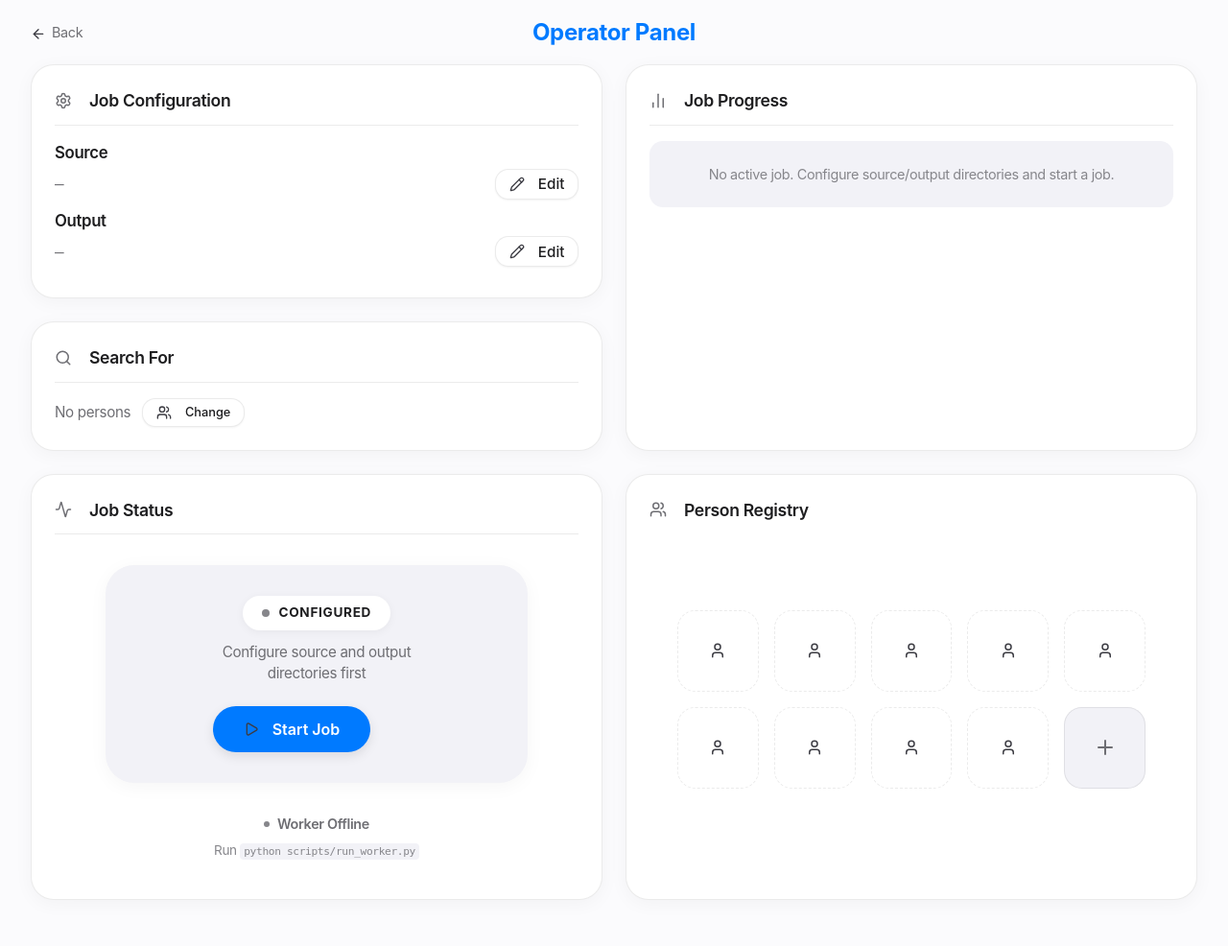
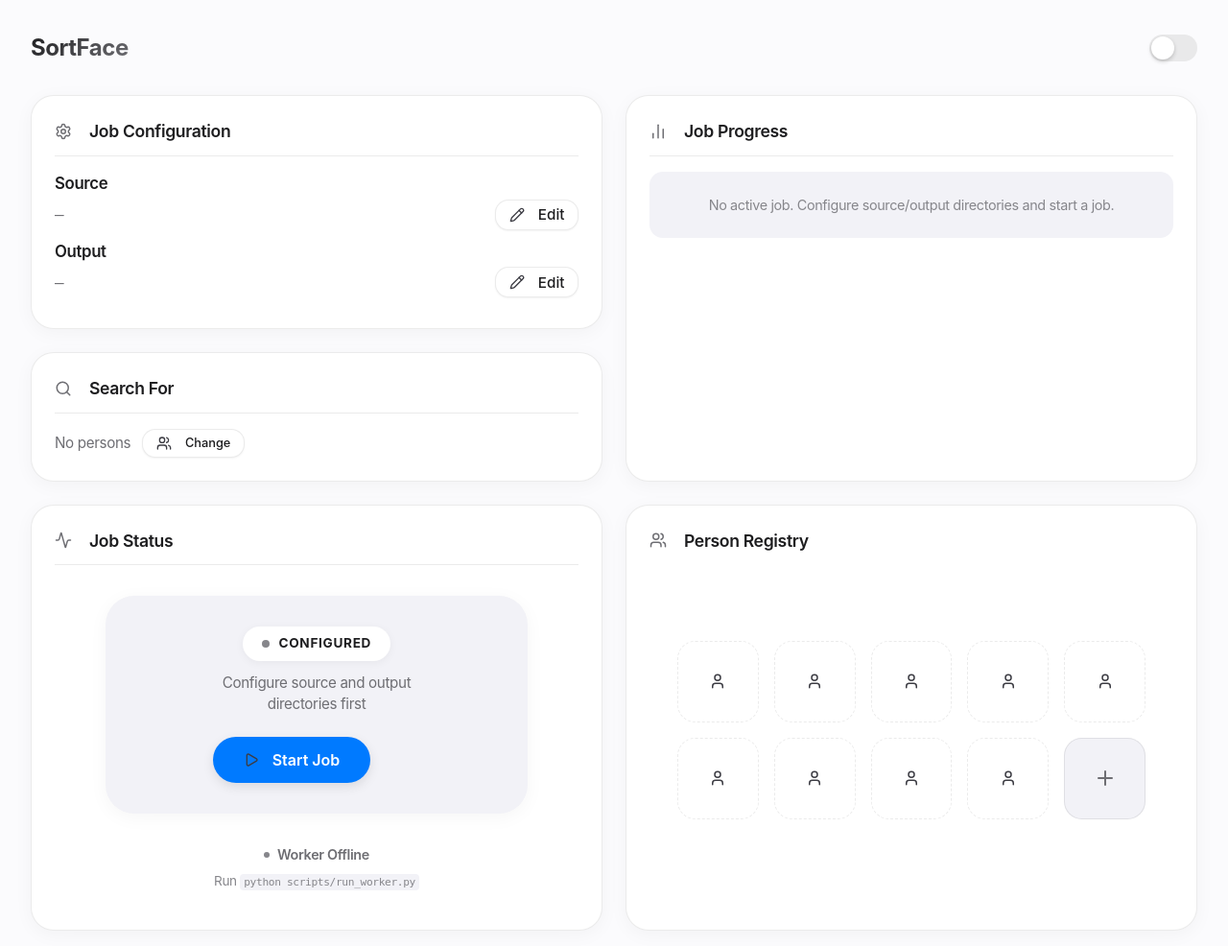
Before and after one commit to bhaskar-k123/sortface, a FastAPI app: page / in a window 1280 px wide. Shown: the whole page at 96% size. Before the commit the page ends 938 px from the top, so only its background shows below. Run offline with FastAPI, Linux system fonts and the light colour scheme; data comes from the database, SQL or seed files in the repository; data that the repository does not hold is empty.

Commit message:
Refine UI with SortFace branding, dark mode, and visual improvements

```diff
--- a/backend/app/static/css/style.css
+++ b/backend/app/static/css/style.css
@@ -52,6 +52,52 @@
     --radius-xl: 30px;
     --shadow-soft: 0 4px 20px rgba(0, 0, 0, 0.04);
     --shadow-large: 0 10px 40px rgba(0, 0, 0, 0.08);
+
+    /* Animation Variables */
+    --ease-apple: cubic-bezier(0.25, 1, 0.5, 1);
+    --duration-fast: 0.2s;
+    --duration-normal: 0.3s;
+}
+
+[data-theme="dark"] {
+    --bg-primary: #1c1c1e;   /* Apple Dark Grey */
+    --bg-secondary: #000000; /* Pure Black Background */
+    --bg-tertiary: #2c2c2e;  /* Surface Grey */
+    --border-color: rgba(255, 255, 255, 0.12);
+    --text-primary: #ffffff;
+    --text-secondary: #98989d;
+    --text-muted: #6e6e73;
+    --shadow-soft: 0 4px 20px rgba(0, 0, 0, 0.3);
+    --shadow-large: 0 10px 40px rgba(0, 0, 0, 0.5);
+
+    /* Invert button backgrounds for specific contexts */
+    --btn-secondary-bg: #ffffff;
+    --btn-secondary-text: #000000;
+}
+
+[data-theme="dark"] .btn-small,
+[data-theme="dark"] .person-selection-compact .btn,
+[data-theme="dark"] .job-config-value-row .btn {
+    background-color: #ffffff;
+    color: #000000;
+    border: none;
+}
+
+[data-theme="dark"] .btn-small .icon,
+[data-theme="dark"] .person-selection-compact .btn .icon,
+[data-theme="dark"] .job-config-value-row .btn .icon {
+    stroke: #000000;
+}
+
+[data-theme="dark"] .icon {
+    stroke: white;
+}
+
+/* Re-override black for white buttons */
+[data-theme="dark"] .btn-small .icon,
+[data-theme="dark"] .person-selection-compact .btn .icon,
+[data-theme="dark"] .job-config-value-row .btn .icon {
+    stroke: #000000;
 }
 
 * {
@@ -79,40 +125,99 @@ body {
 }
 
 /* Header */
+/* Header */
 .header {
-    text-align: center;
-    margin-bottom: 3rem;
-    position: relative;
+    display: flex;
+    justify-content: space-between;
+    align-items: center;
+    margin-bottom: 2rem;
+    padding: 1rem 0;
+}
+
+.operator-header {
+    /* Flex alignment handled by .header */
+}
+
+.header-content {
+    display: flex;
+    flex-direction: column;
+    align-items: flex-start;
 }
 
 .header h1 {
-    font-size: 2.5rem;
+    font-size: 2rem;
     font-weight: 700;
-    background: linear-gradient(135deg, var(--accent-cyan), var(--accent-blue));
+    letter-spacing: -0.02em;
+    background: linear-gradient(135deg, var(--text-primary) 0%, var(--text-secondary) 100%);
     -webkit-background-clip: text;
     -webkit-text-fill-color: transparent;
     background-clip: text;
-    margin-bottom: 0.5rem;
+    margin-bottom: 0.25rem;
 }
 
 .subtitle {
     color: var(--text-secondary);
-    font-size: 1.1rem;
-}
-
-.back-link {
+    font-size: 1rem;
+    margin: 0;
+}
+
+/* Theme Toggle Switch (Apple-style) */
+.theme-switch {
+    position: relative;
+    display: inline-block;
+    width: 50px;
+    height: 28px;
+}
+
+.theme-switch input {
+    opacity: 0;
+    width: 0;
+    height: 0;
+}
+
+.slider {
     position: absolute;
+    cursor: pointer;
+    top: 0;
     left: 0;
-    top: 50%;
-    transform: translateY(-50%);
-    color: var(--text-secondary);
-    text-decoration: none;
-    font-size: 0.9rem;
-    transition: color 0.2s;
-}
-
-.back-link:hover {
-    color: var(--accent-cyan);
+    right: 0;
+    bottom: 0;
+    background-color: #e9e9ea; /* Light mode inactive */
+    transition: .4s;
+}
+
+.slider:before {
+    position: absolute;
+    content: "";
+    height: 24px;
+    width: 24px;
+    left: 2px;
+    bottom: 2px;
+    background-color: white;
+    transition: .4s;
+    box-shadow: 0 2px 4px rgba(0,0,0,0.2);
+}
+
+input:checked + .slider {
+    background-color: #30d158; /* Apple green active, or use --bg-tertiary */
+}
+
+/* Dark mode specific for slider background */
+[data-theme="dark"] .slider {
+    background-color: #3a3a3c;
+}
+
+input:checked + .slider:before {
+    transform: translateX(22px);
+}
+
+/* Rounded sliders */
+.slider.round {
+    border-radius: 34px;
+}
+
+.slider.round:before {
+    border-radius: 50%;
 }
 
 /* Navigation Cards (Home) */
@@ -282,16 +388,22 @@ input[type="file"]::file-selector-button:hover {
     border: none;
     background: var(--bg-tertiary);
     color: var(--accent-blue);
-    transition: all 0.2s cubic-bezier(0.4, 0, 0.2, 1);
+    transition: all var(--duration-fast) var(--ease-apple);
     display: inline-flex;
     align-items: center;
     justify-content: center;
     gap: 0.5rem;
     -webkit-font-smoothing: antialiased;
+    transform: scale(1);
 }
 
 .btn:hover {
     background: #e5e5ea;
+    transform: translateY(-1px);
+}
+
+.btn:active {
+    transform: scale(0.96);
 }
 
 .btn-small {
--- a/backend/app/static/js/operator.js
+++ b/backend/app/static/js/operator.js
@@ -6,7 +6,10 @@
 // Global state for selected persons
 let selectedPersonIds = new Set();
 
+const THEME_KEY = 'face_segregation_theme';
+
 document.addEventListener('DOMContentLoaded', () => {
+    initTheme();
     loadPersons();
     loadJobConfig();
     loadJobStatus();
@@ -25,7 +28,35 @@ document.addEventListener('DOMContentLoaded', () => {
             Animations.buttonPress(btn);
         }
     });
+
+    lucide.createIcons();
 });
+
+function initTheme() {
+    const savedTheme = localStorage.getItem(THEME_KEY);
+    const prefersDark = window.matchMedia && window.matchMedia('(prefers-color-scheme: dark)').matches;
+    const checkbox = document.getElementById('theme-checkbox');
+
+    if (savedTheme === 'dark' || (!savedTheme && prefersDark)) {
+        document.documentElement.setAttribute('data-theme', 'dark');
+        if (checkbox) checkbox.checked = true;
+    } else {
+        if (checkbox) checkbox.checked = false;
+    }
+}
+
+function toggleTheme() {
+    const checkbox = document.getElementById('theme-checkbox');
+    const isDark = checkbox.checked;
+
+    if (isDark) {
+        document.documentElement.setAttribute('data-theme', 'dark');
+        localStorage.setItem(THEME_KEY, 'dark');
+    } else {
+        document.documentElement.removeAttribute('data-theme');
+        localStorage.setItem(THEME_KEY, 'light');
+    }
+}
 
 /**
  * Load and display registered persons (into #persons-list in Person Registry modal)
@@ -984,7 +1015,8 @@ function switchPersonRegistryTab(tab) {
     document.querySelectorAll('.modal-tab-pane').forEach(function(pane) {
         var isActive = pane.id === 'person-registry-tab-' + tab;
         pane.classList.toggle('active', isActive);
-        pane.style.display = isActive ? 'block' : 'none';
+        // Display is now handled by CSS class .active for animation support
+        if (!isActive) pane.style.display = ''; // Clear inline styles
     });
 
     // Show/hide specific footer buttons based on tab
--- a/backend/app/templates/operator.html
+++ b/backend/app/templates/operator.html
@@ -10,9 +10,15 @@
 <body class="operator-page">
     <div class="container operator-container">
         <header class="header operator-header">
-            <a href="/" class="back-link"><i data-lucide="arrow-left" class="icon icon-sm"></i>Back</a>
-            <h1>Operator Panel</h1>
-            <p class="subtitle">Configure jobs and seed identities</p>
+            <div class="header-content">
+                <h1>SortFace</h1>
+                <p class="subtitle">Command Center</p>
+            </div>
+
+            <label class="theme-switch" aria-label="Toggle Dark Mode">
+                <input type="checkbox" id="theme-checkbox" onchange="toggleTheme()">
+                <span class="slider round"></span>
+            </label>
         </header>
 
         <main class="operator-grid">
```
Also changed, not shown: other parts of backend/app/static/css/style.css (+64 -5 lines).
